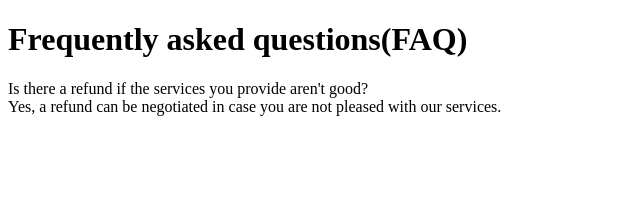
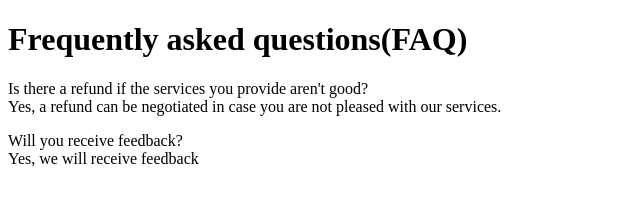
Before and after one commit to Mugara250/Gym-Git-Exercise-Solutions, a plain HTML site: page faq.html in a window 1280 px wide. Shown: the whole page, without its empty margins (0-640 px from the left). Drawn offline with Linux system fonts and the light colour scheme.

Commit message:
added more content to faq.html

```diff
--- a/faq.html
+++ b/faq.html
@@ -9,5 +9,6 @@
     <h1>Frequently asked questions(FAQ)</h1>
     <p>Is there a refund if the services you provide aren't good? <br> Yes, a
     refund can be negotiated in case you are not pleased with our services.</p>
+    <p>Will you receive feedback? <br> Yes, we will receive feedback</p>
 </body>
 </html>
```
